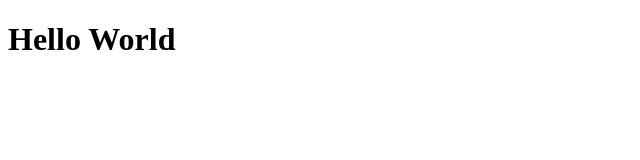
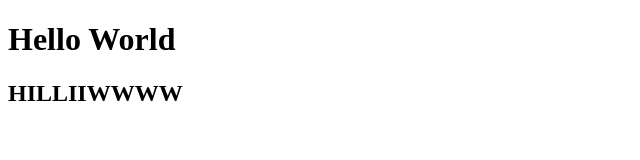
Before and after one commit to hutrianto11/tes_git_bareng, a plain HTML site: page index.html in a window 1280 px wide. Shown: the whole page, without its empty margins (0-640 px from the left). Drawn offline with Linux system fonts and the light colour scheme.

Commit message:
First Commit YOW

```diff
--- a/index.html
+++ b/index.html
@@ -8,6 +8,7 @@
 </head>
 <body>
     <h1>Hello World</h1>
+    <h2>HILLIIWWWW</h2>
 
 <script src="script.js"></script>
 </body>
```
